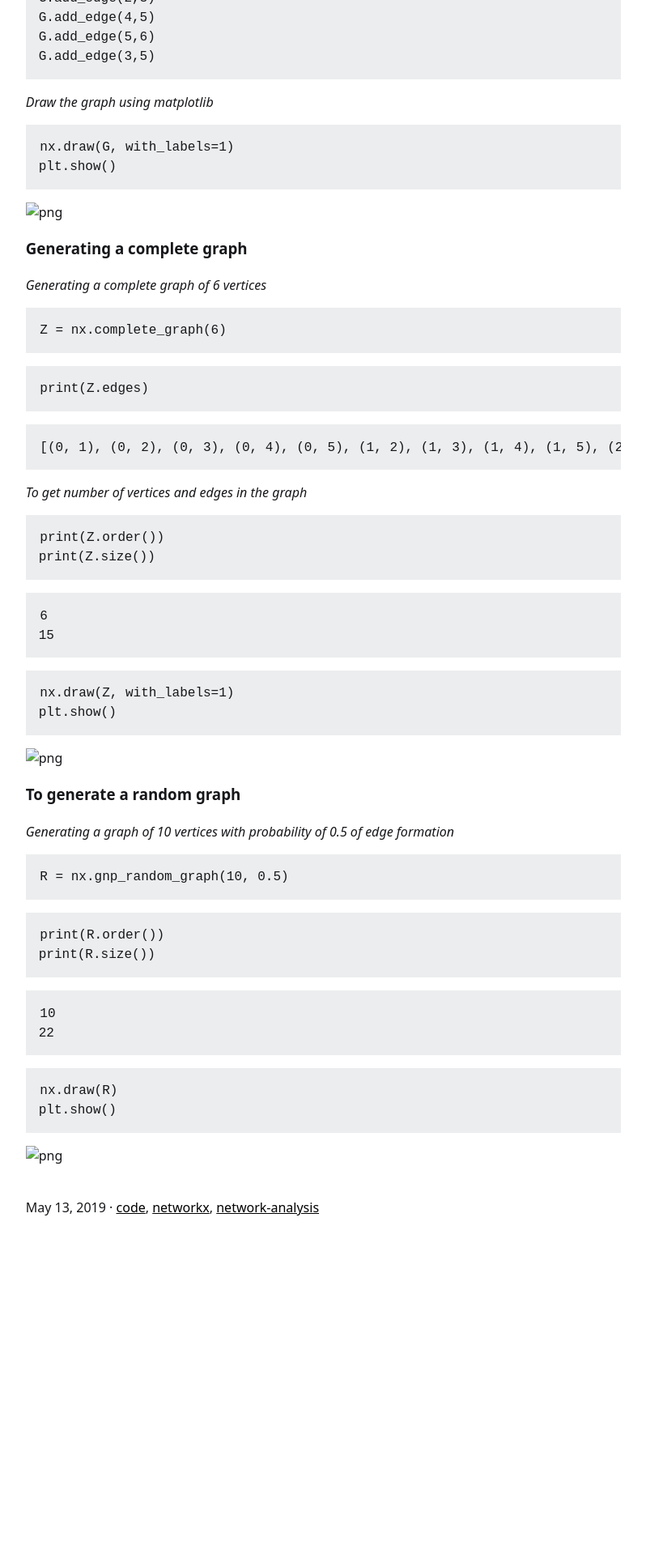
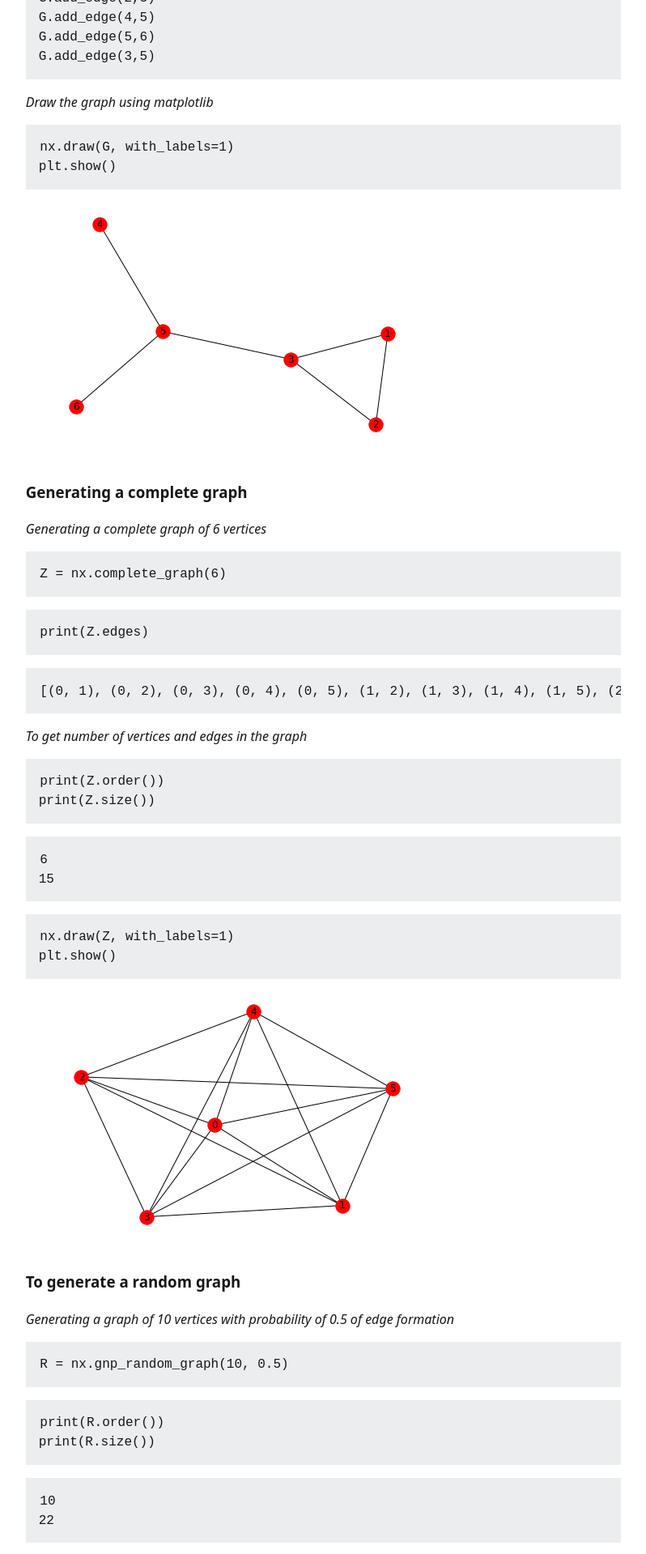
Before and after one commit to avinashbhat/avinashbhat.github.io, a Jekyll site: the page built from _posts/2019-05-13-Introduction-to-Networkx.md, in a window 1280 px wide. Shown: the part 857-2776 px from the top of the page at 81% size, without its empty margins (321-1119 px from the left). Built offline with Jekyll 4.4.1, drawn with Linux system fonts in a browser that asks for light colours; before the commit the page ends 2456 px from its top, so only the background shows below that.

Commit message:
Updated the image directory

```diff
--- a/_posts/2019-05-13-Introduction-to-Networkx.md
+++ b/_posts/2019-05-13-Introduction-to-Networkx.md
@@ -66,7 +66,7 @@ plt.show()
 
 
 <!-- ![png](output_11_0.png) -->
-![png]({{site.baseurl}}/_posts/images/2019-05-13-01.png)
+![png]({{site.baseurl}}/assets/images/2019-05-13-01.png)
 
 
 ### Generating a complete graph
@@ -106,7 +106,7 @@ plt.show()
 
 
 <!-- ![png](output_18_0.png) -->
-![png]({{site.baseurl}}/_posts/images/2019-05-13-02.png)
+![png]({{site.baseurl}}/assets/images/2019-05-13-02.png)
 
 ### To generate a random graph
 
@@ -135,4 +135,4 @@ plt.show()
 
 
 <!-- ![png](output_23_0.png) -->
-![png]({{site.baseurl}}/_posts/images/2019-05-13-03.png)
+![png]({{site.baseurl}}/assets/images/2019-05-13-03.png)
```
Also changed, not shown: _posts/2019-05-17-Introduction-to-NetworkX-example.md (+2 -2 lines), _posts/2019-08-30-On-managing-versions-and-virtual-environments.md (+2 -2 lines), assets/images/2019-05-13-01.png (renamed from _posts/images/2019-05-13-01.png), assets/images/2019-05-13-02.png (renamed from _posts/images/2019-05-13-02.png), assets/images/2019-05-13-03.png (renamed from _posts/images/2019-05-13-03.png), assets/images/2019-05-17-01.png (renamed from _posts/images/2019-05-17-01.png), assets/images/2019-05-17-02.png (renamed from _posts/images/2019-05-17-02.png), assets/images/2019-08-30-01.jpeg (renamed from _posts/images/2019-08-30-01.jpeg), assets/images/2019-08-30-02.png (renamed from _posts/images/2019-08-30-02.png).
